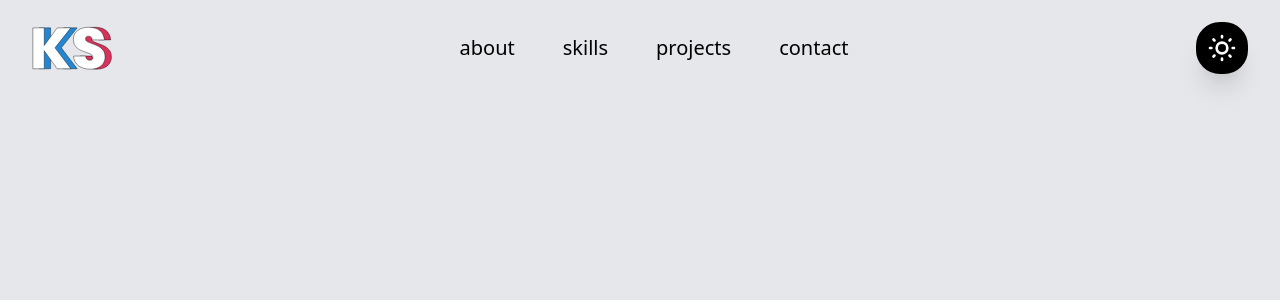
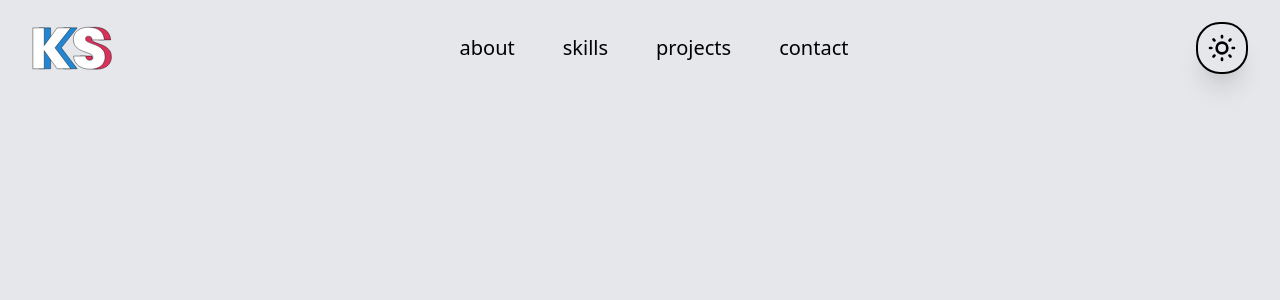
Before and after one commit to KennyStanleyJr/KennyStanleyJr, a Next.js app: page / in a window 1280 px wide. Shown: the top 300 px of the page. Built offline with nearby package versions, Linux system fonts and the light colour scheme.

Commit message:
Improving dark mode button

```diff
--- a/src/components/ui/DarkModeToggle.tsx
+++ b/src/components/ui/DarkModeToggle.tsx
@@ -14,9 +14,11 @@ export const DarkModeToggle = () => {
     <>
       <button onClick={() => setTheme(theme === 'dark' ? 'light' : 'dark')}>
         <div
-          className="p-2 bg-black dark:bg-white text-white dark:text-black
-                      border-black border-2 rounded-3xl hover:rounded-lg shadow-xl
-                      transition-all ease-linear cursor-pointer"
+          className="p-2 text-black dark:text-white
+                      hover:text-white dark:hover:text-black
+                      border-black dark:border-white border-2 rounded-3xl hover:rounded-lg shadow-xl
+                      hover:bg-black dark:hover:bg-white
+                      transition ease-linear cursor-pointer"
         >
           {theme === 'light' ? (
             <svg
```
